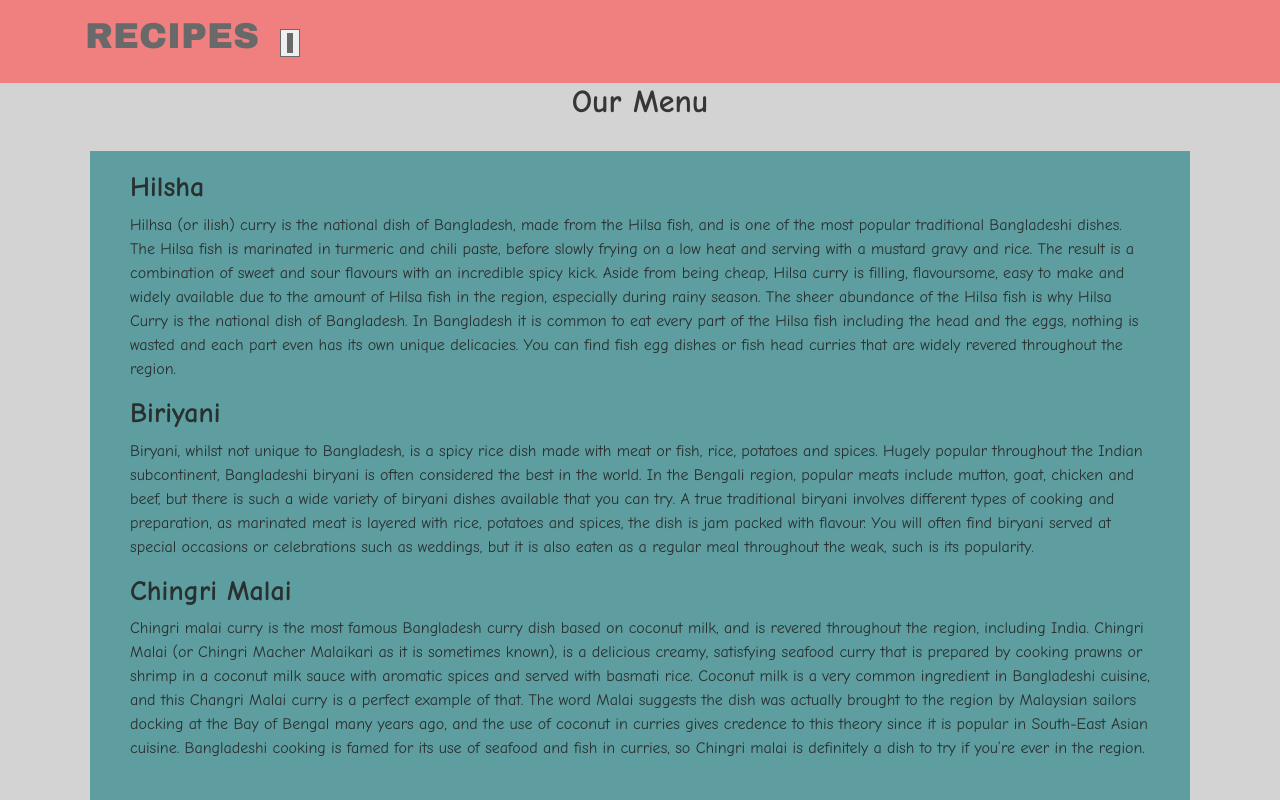
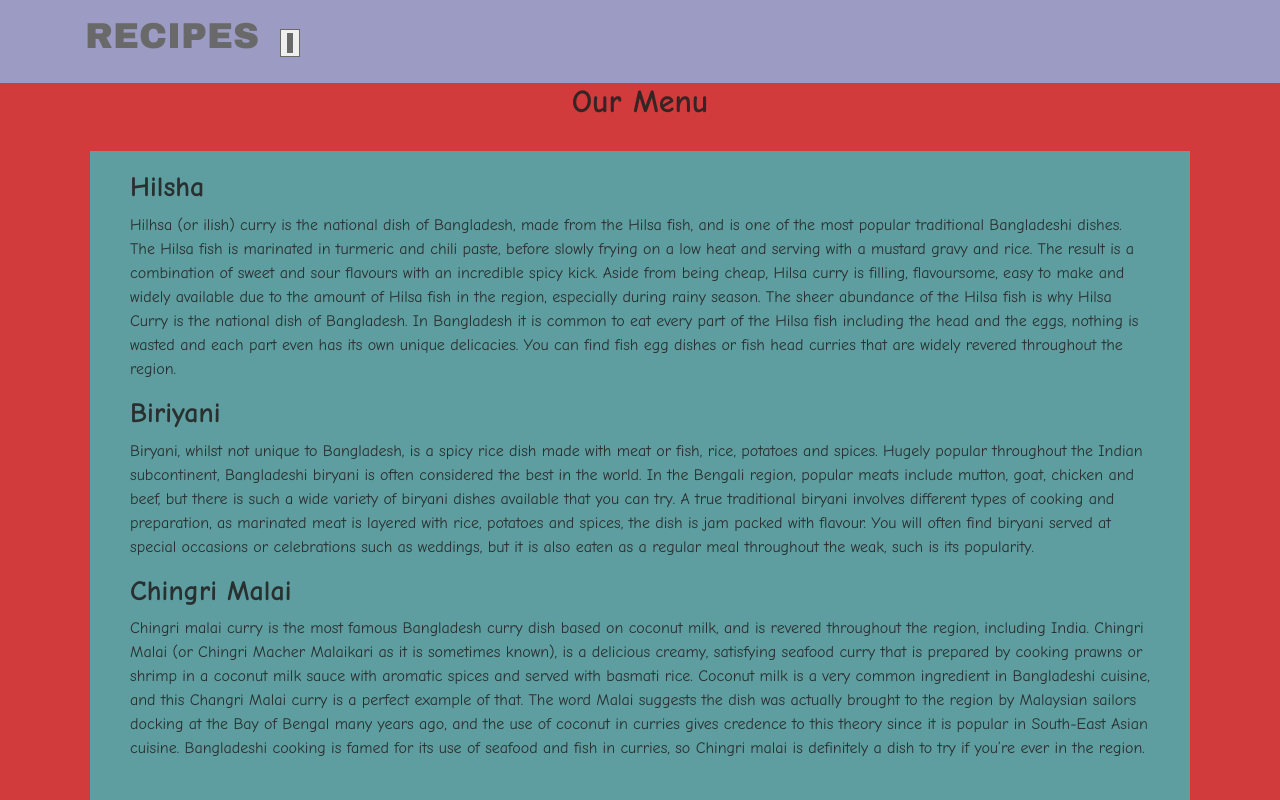
Before and after one commit to Shahriar-18/module3, a plain HTML site: page index.html in a window 1280 px wide. Shown: the top 800 px of the page. Drawn offline with Linux system fonts and the light colour scheme.

Commit message:
Update styles.css

```diff
--- a/css/styles.css
+++ b/css/styles.css
@@ -1,12 +1,12 @@
 body {
   font-size: 16px;
   color: rgba(34, 33, 33, 0.884);
-  background-color: #D3D3D3;
+  background-color: #D23B3B;
   font-family: "Comic Sans MS", cursive, sans-serif
 }
 
 #header-nav {
-  background-color: #F08080;
+  background-color: #9B9BC4;
   border-radius: 0;
   border: 0;
   min-height: 70px;
```
